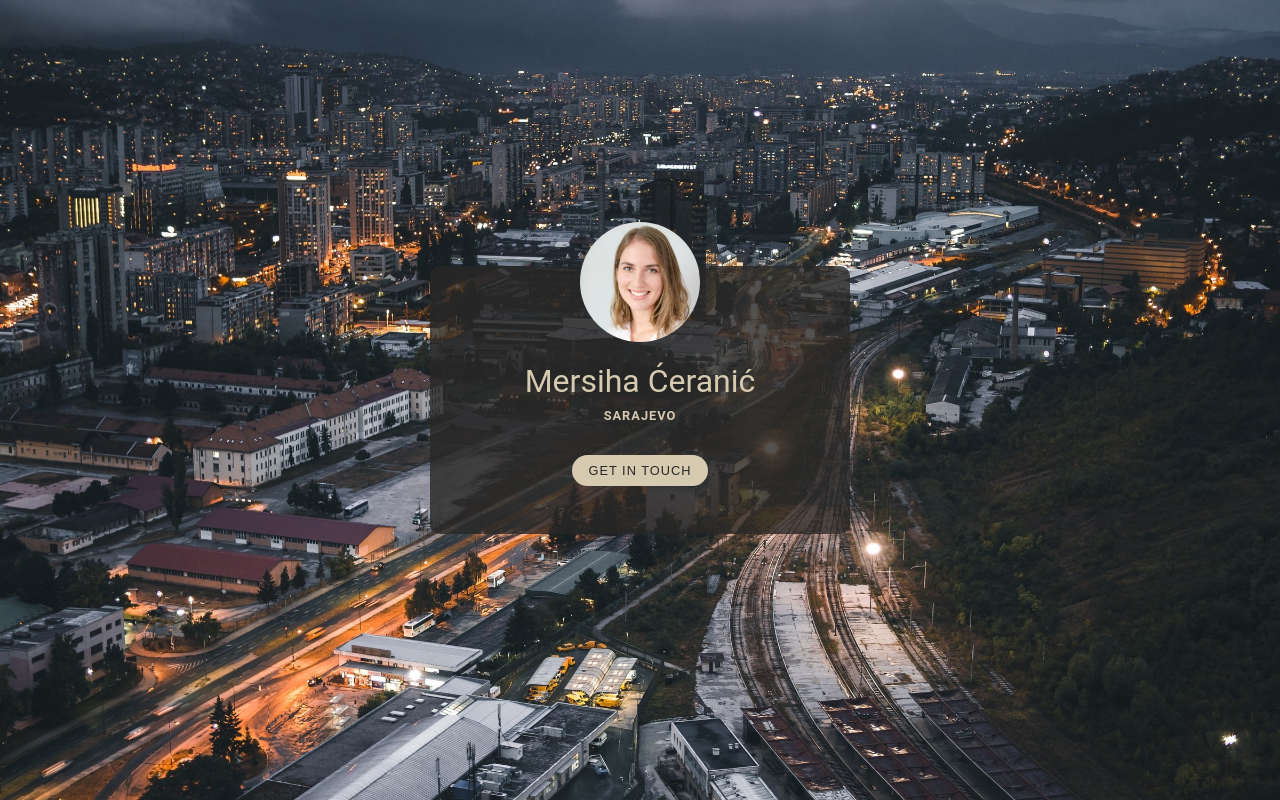
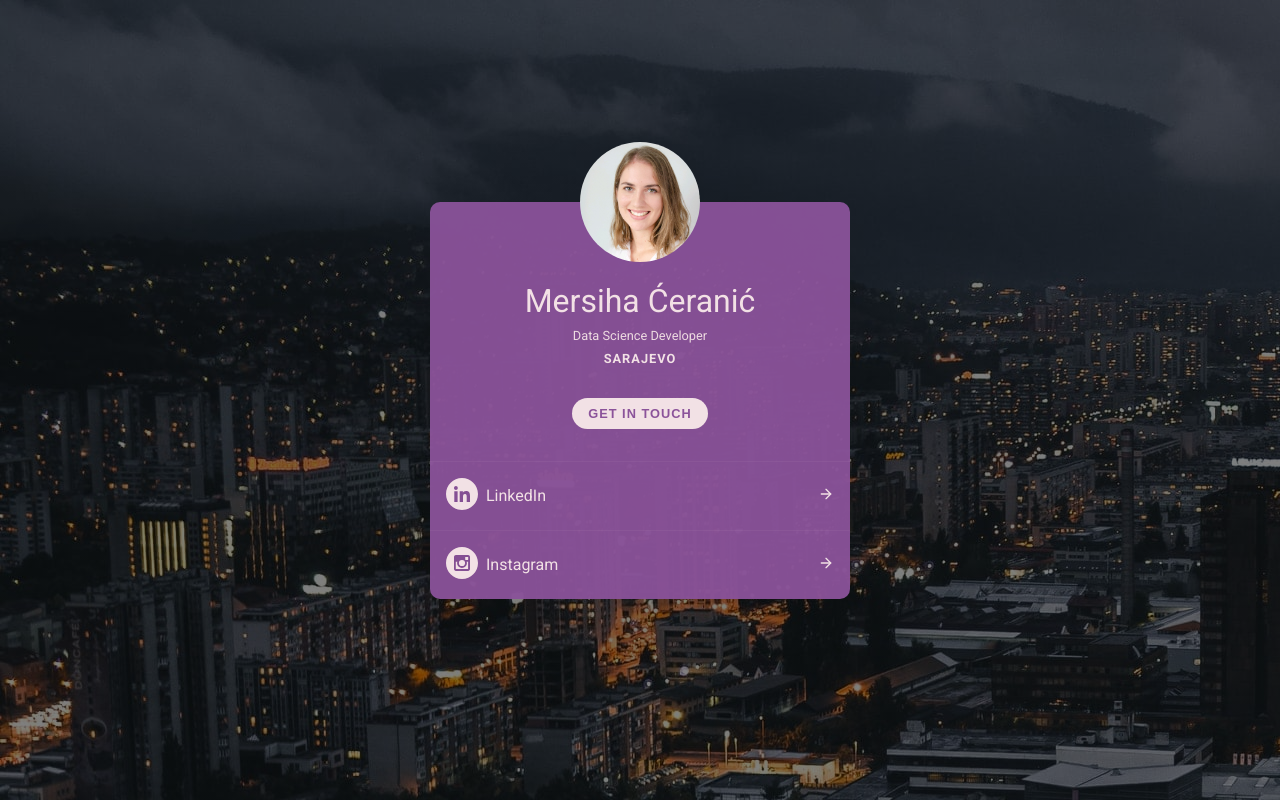
Before and after one commit to malcodeman/mersiha.ai, a Next.js app: page / in a window 1280 px wide. Built offline with nearby package versions, Linux system fonts and the light colour scheme.

Commit message:
Adds links

```diff
--- /dev/null
+++ b/components/ArrowRight.tsx
@@ -0,0 +1,27 @@
+import React from "react";
+
+import { iconProps } from "../types";
+
+function ArrowRight(props: iconProps): React.ReactElement {
+  const { size = 32, color = "currentColor", ...rest } = props;
+
+  return (
+    <svg
+      xmlns="http://www.w3.org/2000/svg"
+      width={size}
+      height={size}
+      viewBox="0 0 24 24"
+      fill="none"
+      stroke={color}
+      strokeWidth="2"
+      strokeLinecap="round"
+      strokeLinejoin="round"
+      {...rest}
+    >
+      <line x1="5" y1="12" x2="19" y2="12" />
+      <polyline points="12 5 19 12 12 19" />
+    </svg>
+  );
+}
+
+export default ArrowRight;
--- /dev/null
+++ b/components/Instagram.tsx
@@ -0,0 +1,39 @@
+import React from "react";
+
+import { iconProps } from "../types";
+
+function Instagram(props: iconProps): React.ReactElement {
+  const { size = 32, color = "currentColor", ...rest } = props;
+
+  return (
+    <svg
+      xmlns="http://www.w3.org/2000/svg"
+      x="0px"
+      y="0px"
+      width={size}
+      height={size}
+      viewBox="0 0 32 32"
+      enable-background="new 0 0 32 32"
+      xmlSpace="preserve"
+    >
+      <ellipse fill={color} cx="16" cy="16" rx="3.1" ry="3.1" />
+      <path
+        fill={color}
+        d="M19.6,12.9h2.2c0.2,0,0.4-0.2,0.4-0.4v-2.2c0-0.2-0.2-0.4-0.4-0.4h-2.2c-0.2,0-0.4,0.2-0.4,0.4v2.2
+	C19.1,12.7,19.3,12.9,19.6,12.9z"
+      />
+      <path
+        fill={color}
+        d="M16,0C7.2,0,0,7.2,0,16c0,8.8,7.2,16,16,16s16-7.2,16-16C32,7.2,24.8,0,16,0z M24,22.1c0,1-0.9,1.9-1.9,1.9
+	H9.9C8.9,24,8,23.2,8,22.1V9.9C8,8.8,8.9,8,9.9,8h12.2C23.1,8,24,8.8,24,9.9V22.1z"
+      />
+      <path
+        fill={color}
+        d="M20.9,16c0,2.7-2.2,4.9-4.9,4.9c-2.7,0-4.9-2.2-4.9-4.9c0-0.4,0.1-0.9,0.2-1.3H9.8v7c0,0.2,0.2,0.4,0.4,0.4
+	h11.5c0.2,0,0.4-0.2,0.4-0.4v-7h-1.5C20.8,15.1,20.9,15.6,20.9,16z"
+      />
+    </svg>
+  );
+}
+
+export default Instagram;
--- /dev/null
+++ b/components/Linkedin.tsx
@@ -0,0 +1,30 @@
+import React from "react";
+
+import { iconProps } from "../types";
+
+function Linkedin(props: iconProps): React.ReactElement {
+  const { size = 32, color = "currentColor", ...rest } = props;
+
+  return (
+    <svg
+      xmlns="http://www.w3.org/2000/svg"
+      x="0px"
+      y="0px"
+      width={size}
+      height={size}
+      viewBox="0 0 32 32"
+      enable-background="new 0 0 32 32"
+      xmlSpace="preserve"
+      {...rest}
+    >
+      <path
+        fill={color}
+        d="M16,0C7.2,0,0,7.2,0,16c0,8.8,7.2,16,16,16s16-7.2,16-16C32,7.2,24.8,0,16,0z M11.6,24H8.3V13.3h3.3V24z
+	 M9.9,11.9C8.9,11.9,8,11,8,9.9C8,8.9,8.9,8,9.9,8c1.1,0,1.9,0.9,1.9,1.9C11.8,11,11,11.9,9.9,11.9z M24,24h-3.3v-5.2
+	c0-1.2,0-2.8-1.7-2.8c-1.7,0-2,1.3-2,2.7V24h-3.3V13.3h3.2v1.5h0c0.4-0.8,1.5-1.7,3.1-1.7c3.4,0,4,2.2,4,5.1V24z"
+      />
+    </svg>
+  );
+}
+
+export default Linkedin;
--- a/pages/_app.tsx
+++ b/pages/_app.tsx
@@ -1,6 +1,8 @@
 import { AppProps } from "next/app";
 import Head from "next/head";
+import { ThemeProvider } from "styled-components";
 
+import { PURPLE } from "../styles/themes";
 import Global from "../styles/Global";
 
 function App({ Component, pageProps }: AppProps) {
@@ -9,7 +11,9 @@ function App({ Component, pageProps }: AppProps) {
       <Head>
         <meta name="viewport" content="width=device-width, initial-scale=1" />
       </Head>
-      <Component {...pageProps} />
+      <ThemeProvider theme={PURPLE}>
+        <Component {...pageProps} />
+      </ThemeProvider>
       <Global />
     </>
   );
--- a/pages/_document.tsx
+++ b/pages/_document.tsx
@@ -15,6 +15,10 @@ class MyDocument extends Document {
             content="Mersiha Ćeranić - Data Science Developer"
           />
           <meta property="og:image" content="opengraph.png"></meta>
+          <link
+            href="https://fonts.googleapis.com/css2?family=Roboto:wght@400;700&display=swap"
+            rel="stylesheet"
+          />
         </Head>
         <body>
           <Main />
--- a/pages/index.tsx
+++ b/pages/index.tsx
@@ -1,82 +1,120 @@
 import Head from "next/head";
 import styled from "styled-components";
 
-import { BREAKPOINTS, CONTACT_EMAIL } from "../lib/constants";
+import { CONTACT_EMAIL } from "../lib/constants";
+
+import Linkedin from "../components/Linkedin";
+import Instagram from "../components/Instagram";
+import ArrowRight from "../components/ArrowRight";
 
 const Content = styled.div`
   min-height: 100vh;
   display: flex;
   justify-content: center;
   align-items: center;
-  background-image: url("main.jpg");
   background-size: cover;
   background-repeat: no-repeat;
   background-position: center;
   padding: 1rem;
+  background: linear-gradient(rgba(0, 0, 0, 0.5), rgba(0, 0, 0, 0.5)),
+    url("main.jpg");
 `;
 
 const Card = styled.div`
   max-width: 420px;
   width: 100%;
+  background-color: ${(props) => `${props.theme.background}f2`};
+  border-radius: 10px;
+`;
+
+const Header = styled.header`
   display: flex;
-  flex-direction: column;
-  align-items: center;
-  text-align: center;
-  background-color: rgba(40, 39, 38, 0.8);
-  border-radius: 10px;
-  padding: 1rem;
+  justify-content: center;
 `;
 
 const ProfileImage = styled.img`
-  width: 60px;
-  height: 60px;
+  width: 120px;
+  height: 120px;
   border-radius: 50%;
   object-fit: cover;
   margin: -60px 0 20px;
-  @media (min-width: ${BREAKPOINTS.SMALL_DEVICES}) {
-    width: 120px;
-    height: 120px;
-  }
+`;
+
+const Body = styled.div`
+  display: flex;
+  flex-direction: column;
+  text-align: center;
+  margin-bottom: 2rem;
+  color: ${(props) => props.theme.primary};
 `;
 
 const Name = styled.span`
-  font-size: 1rem;
-  color: #d6cab0;
+  font-size: 2rem;
   margin-bottom: 0.5rem;
-  @media (min-width: ${BREAKPOINTS.SMALL_DEVICES}) {
-    font-size: 2rem;
-  }
+`;
+
+const Tagline = styled.span`
+  font-size: 0.8rem;
+  margin-bottom: 0.5rem;
+  color: ${(props) => `${props.theme.primary}f2`};
 `;
 
 const Location = styled.span`
-  font-size: 0.6rem;
-  color: #d6cab0;
+  font-size: 0.8rem;
   margin-bottom: 2rem;
   text-transform: uppercase;
   font-weight: 700;
   letter-spacing: 1px;
-  @media (min-width: ${BREAKPOINTS.SMALL_DEVICES}) {
-    font-size: 0.8rem;
-  }
 `;
 
 const CtaButton = styled.button`
   border: 0;
   outline: 0;
   border-radius: 16px;
-  font-size: 0.6rem;
+  font-size: 0.8rem;
+  font-weight: 700;
   text-transform: uppercase;
-  background-color: #d6cab0;
+  background-color: ${(props) => props.theme.primary};
+  color: ${(props) => props.theme.background};
   padding: 0.5rem 1rem;
-  margin-bottom: 2rem;
-  color: #282726;
   cursor: pointer;
   letter-spacing: 1px;
   text-transform: uppercase;
-  @media (min-width: ${BREAKPOINTS.SMALL_DEVICES}) {
-    font-size: 0.8rem;
-  }
 `;
+
+const Links = styled.div`
+  display: flex;
+  flex-direction: column;
+`;
+
+const Link = styled.a`
+  display: flex;
+  align-items: center;
+  padding: 1rem;
+  border-top: 1px solid ${(props) => `${props.theme.primary}0c`};
+  color: ${(props) => props.theme.primary};
+`;
+
+const IconWrapper = styled.div`
+  margin-right: 0.5rem;
+`;
+
+const ArrowRightWrapper = styled.div`
+  margin-left: auto;
+`;
+
+const LINKS = [
+  {
+    label: "LinkedIn",
+    href: "https://www.linkedin.com/in/mersiha-ceranic/",
+    icon: Linkedin,
+  },
+  {
+    label: "Instagram",
+    href: "https://www.instagram.com/mceranic1/",
+    icon: Instagram,
+  },
+];
 
 function Home() {
   return (
@@ -87,12 +125,32 @@ function Home() {
       </Head>
       <Content>
         <Card>
+          <Header>
             <ProfileImage src="profile.jpg" alt="" />
+          </Header>
+          <Body>
             <Name>Mersiha Ćeranić</Name>
+            <Tagline>Data Science Developer</Tagline>
             <Location>Sarajevo</Location>
             <a href={`mailto:${CONTACT_EMAIL}`}>
               <CtaButton>Get in touch</CtaButton>
             </a>
+          </Body>
+          <Links>
+            {LINKS.map((item) => {
+              return (
+                <Link key={item.href} href={item.href} target="_blank">
+                  <IconWrapper>
+                    <item.icon />
+                  </IconWrapper>
+                  {item.label}
+                  <ArrowRightWrapper>
+                    <ArrowRight size={16} />
+                  </ArrowRightWrapper>
+                </Link>
+              );
+            })}
+          </Links>
         </Card>
       </Content>
     </>
--- /dev/null
+++ b/styles/themes.tsx
@@ -0,0 +1,12 @@
+export const PINK = {
+  background: "#fd6b76",
+  primary: "#56313e",
+};
+export const BLACK = {
+  background: "#1b1d1c",
+  primary: "#ea1721",
+};
+export const PURPLE = {
+  background: "#8b539a",
+  primary: "#f2e1e5",
+};
--- /dev/null
+++ b/types/index.tsx
@@ -0,0 +1,4 @@
+export type iconProps = {
+  color?: string;
+  size?: number;
+};
```
Lines whose indentation alone changed are shown as unchanged.
